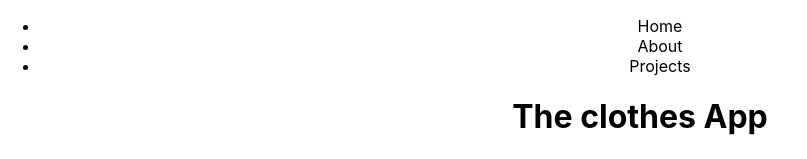
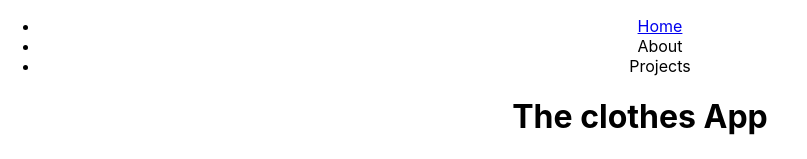
Before and after one commit to JoeliRosas20/joelirosas20.github.io, a React (Create React App) app: page /ClothesApp in a window 1280 px wide. Shown: the top 159 px of the page, without its empty margins (0-807 px from the left). Built offline with nearby package versions, Linux system fonts and the light colour scheme.

Commit message:
Implemented NavLink to Home String to lead us to home page

```diff
--- a/src/components/NavBar.js
+++ b/src/components/NavBar.js
@@ -7,7 +7,9 @@ function NavBar() {
             <div>
                 <ul>
                     <li>
-                        Home
+                        <NavLink to = "/">
+                            Home
+                        </NavLink>
                     </li>
                     <li>
                         About
```
